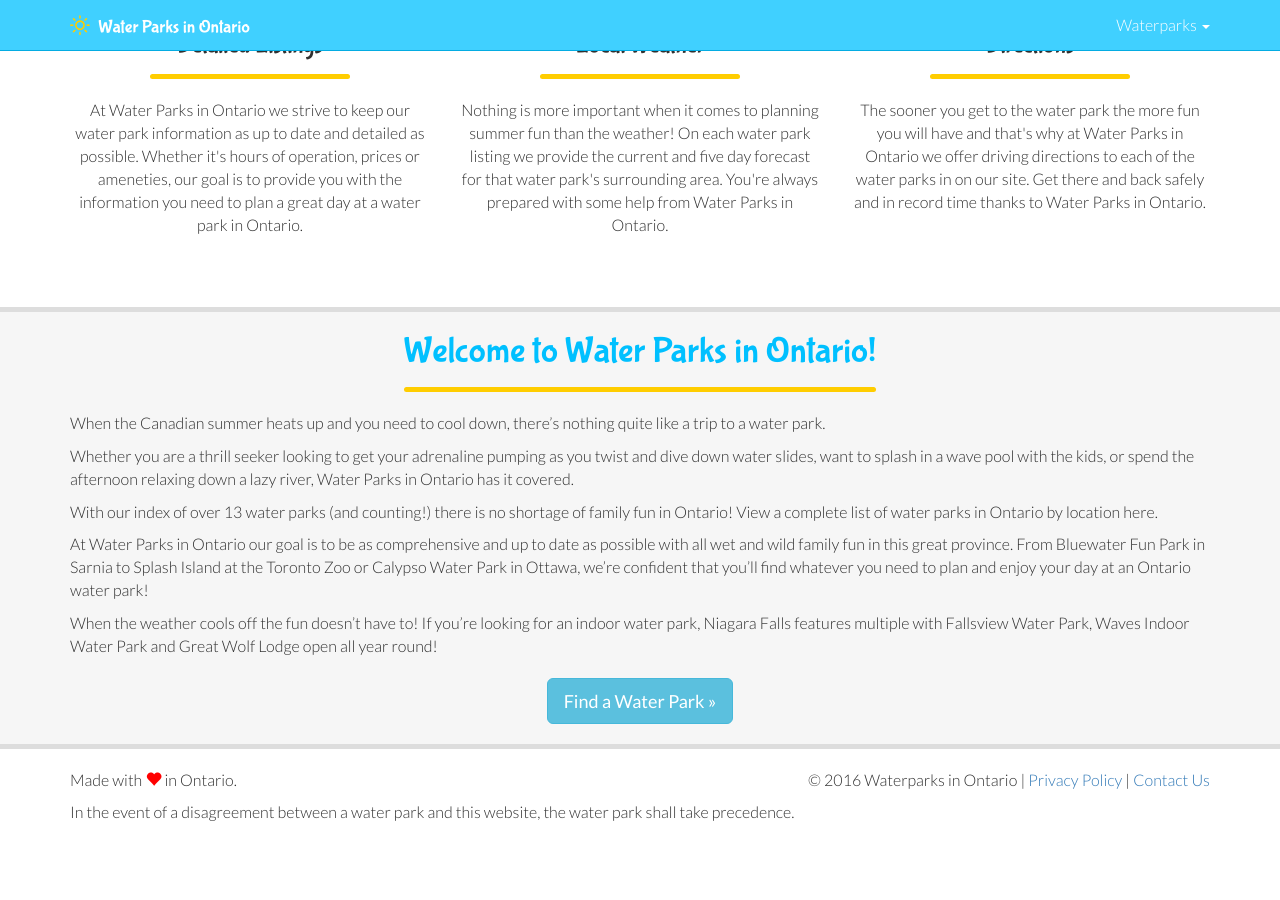
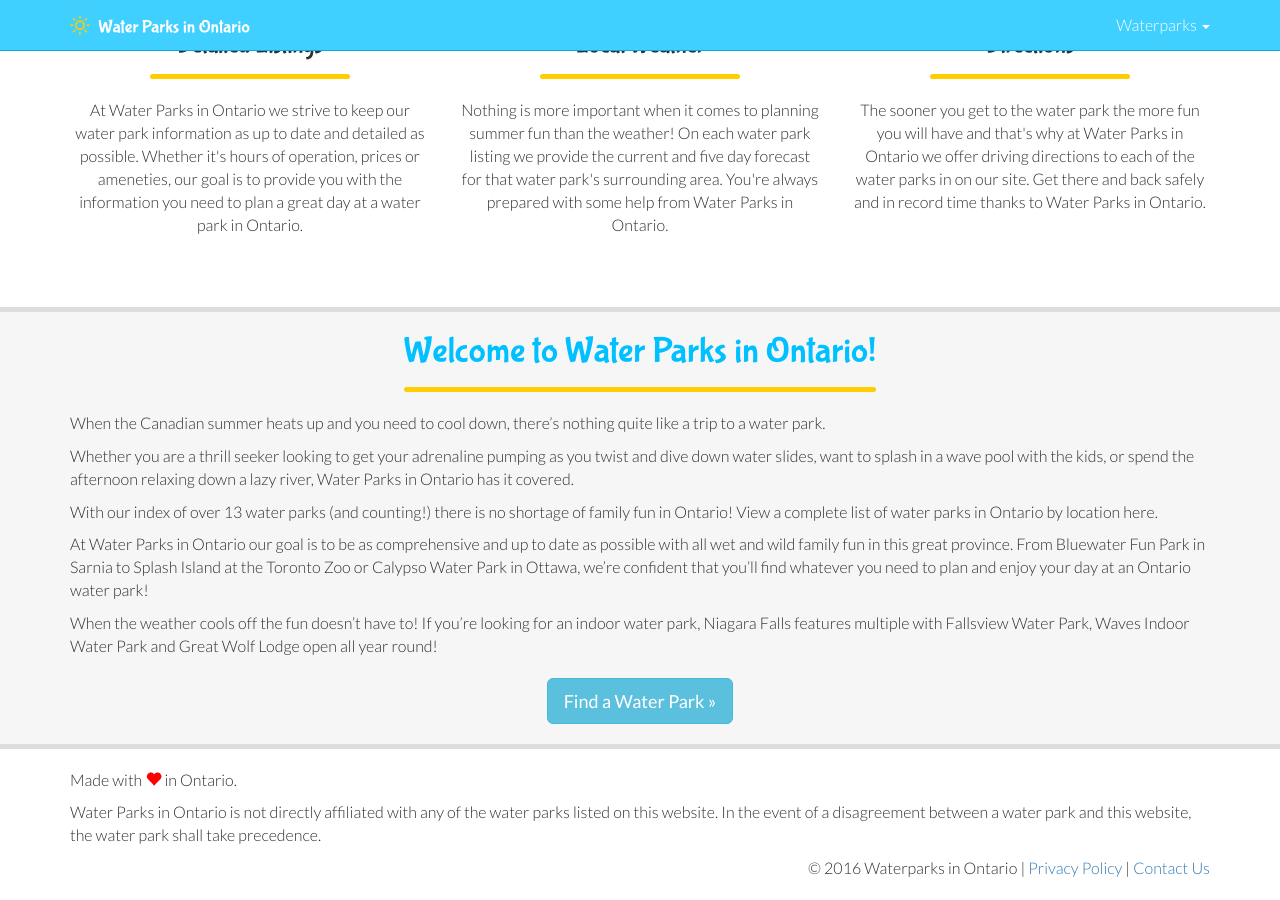
Before and after one commit to adampetrie/waterparks-ohio, a Jekyll site: the page built from index.html, in a window 1280 px wide and 900 px high, scrolled down 683 px. Built offline with Jekyll 4.4.1, drawn with Linux system fonts in a browser that asks for light colours; nearby versions of some CDN libraries; before the commit the page ends 1537 px from its top, so only the background shows below that.

```diff
--- a/_config.yml
+++ b/_config.yml
@@ -12,8 +12,12 @@ defaults:
     scope:
       path: ""
     values:
-      disclaimer: "At Water Parks in Ontario we strive to keep our listings as up to date as possible but nobody's perfect. In the event of a disagreement between a water park and this website, the water park shall take precedence."
-      footer_disclaimer: "In the event of a disagreement between a water park and this website, the water park shall take precedence."
+      disclaimer: >
+        At Water Parks in Ontario we strive to keep our listings as up to date as possible but nobody's perfect.
+        In the event of a disagreement between a water park and this website, the water park shall take precedence.
+      footer_disclaimer: >
+        Water Parks in Ontario is not directly affiliated with any of the water parks listed on this website.
+        In the event of a disagreement between a water park and this website, the water park shall take precedence.
   -
     scope:
       path: ""
```
